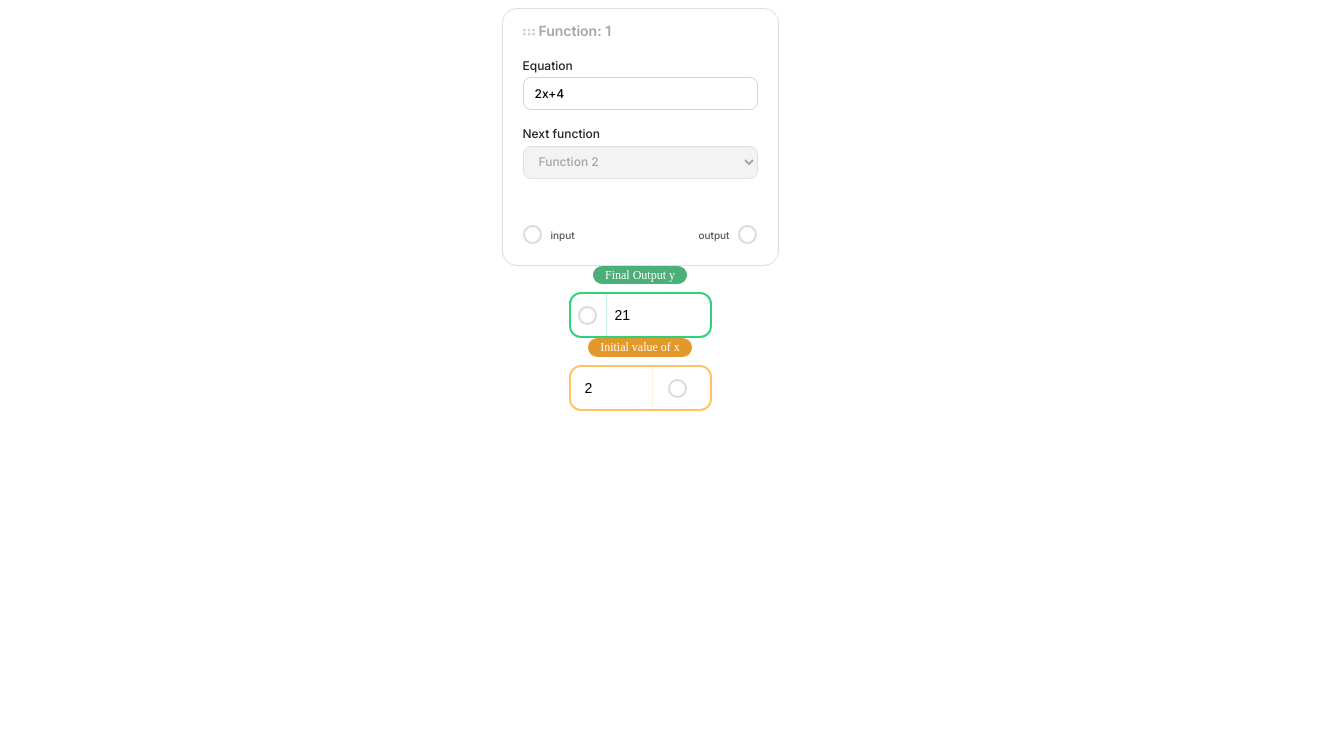
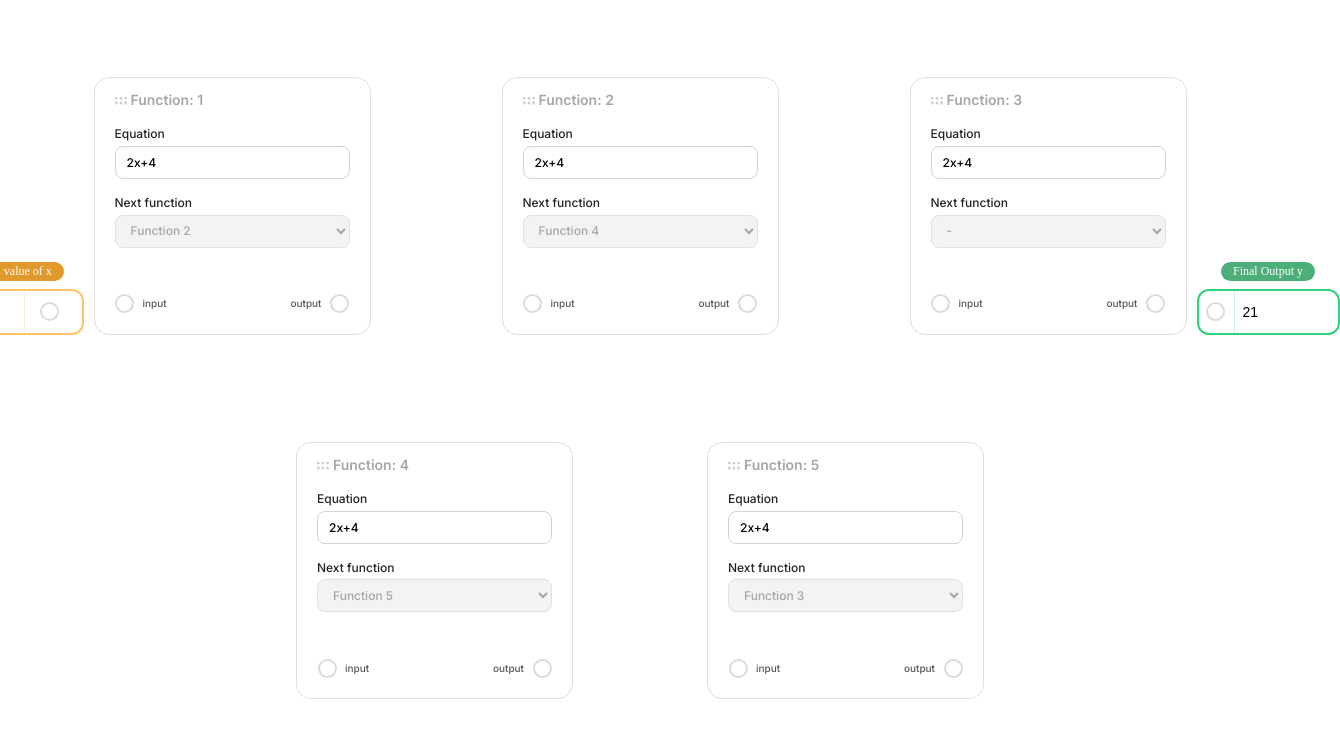
Before and after one commit to priyanshujoshi99/function-chaining, a React (Vite) app: page / in a window 1280 px wide. Shown: the top 738 px of the page, 1340 px wide, since content can reach past the window. Built offline with nearby package versions, Linux system fonts and the light colour scheme.

Commit message:
Adjusted the app layout

```diff
--- a/src/App.module.css
+++ b/src/App.module.css
@@ -0,0 +1,28 @@
+.container {
+  display: flex;
+  flex-direction: column;
+  align-items: center;
+  justify-content: center;
+  height: 95vh;
+}
+
+.row1 {
+  display: flex;
+  align-items: flex-end;
+  gap: 131px;
+}
+
+.input {
+  margin-right: -121px;
+}
+
+.output {
+  margin-left: -121px;
+}
+
+.row2 {
+  display: flex;
+  justify-content: center;
+  margin-top: 107px;
+  gap: 134px;
+}
--- a/src/App.tsx
+++ b/src/App.tsx
@@ -1,26 +1,57 @@
 import FunctionCard from './components/FunctionCard';
 import InputNumber from './components/InputNumber';
+
+import styles from './App.module.css';
 
 const App = () => {
   return (
     <>
-      <div
+      <div className={styles.container}>
+        <div className={styles.row1}>
+          <InputNumber type="input" className={styles.input} />
+          <FunctionCard
+            cardTitle="Function: 1"
+            equation="2x+4"
+            nextFunction="Function 2"
+          />
+          <FunctionCard
+            cardTitle="Function: 2"
+            equation="2x+4"
+            nextFunction="Function 4"
+          />
+          <FunctionCard
+            cardTitle="Function: 3"
+            equation="2x+4"
+            nextFunction="-"
+          />
+          <InputNumber type="output" value={21} className={styles.output} />
+        </div>
+        <div className={styles.row2}>
+          <FunctionCard
+            cardTitle="Function: 4"
+            equation="2x+4"
+            nextFunction="Function 5"
+          />
+          <FunctionCard
+            cardTitle="Function: 5"
+            equation="2x+4"
+            nextFunction="Function 3"
+          />
+        </div>
+      </div>
+      {/* <div
         style={{
           display: 'flex',
           alignItems: 'center',
           justifyContent: 'center'
-        }}
-      >
-        <FunctionCard
-          cardTitle="Function: 1"
-          equation="2x+4"
-          nextFunction="Function 2"
-        />
-      </div>
-
-      <InputNumber type="output" value={21} />
-
-      <InputNumber type="input" />
+          }}
+          > */}
+      {/* <FunctionCard
+        cardTitle="Function: 1"
+        equation="2x+4"
+        nextFunction="Function 2"
+      /> */}
+      {/* </div> */}
     </>
   );
 };
--- a/src/components/InputNumber/InputNumber.tsx
+++ b/src/components/InputNumber/InputNumber.tsx
@@ -5,11 +5,13 @@ import styles from './InputNumber.module.css';
 interface InputNumberProps {
   type?: 'input' | 'output';
   value?: number;
+  className?: string;
 }
 
 const InputNumber: React.FC<InputNumberProps> = ({
   type = 'input',
-  value: propValue
+  value: propValue,
+  className
 }) => {
   const [value, setValue] = useState(2);
 
@@ -23,10 +25,13 @@ const InputNumber: React.FC<InputNumberProps> = ({
   };
 
   return (
-    <section className={styles.container} aria-live="polite">
+    <section
+      className={classNames(styles.container, className)}
+      aria-live="polite"
+    >
       <label
         htmlFor="inputNumberField"
-        className={classNames(styles.label, {
+        className={classNames({
           [styles.outputLabel]: isOutput,
           [styles.inputLabel]: !isOutput
         })}
```
